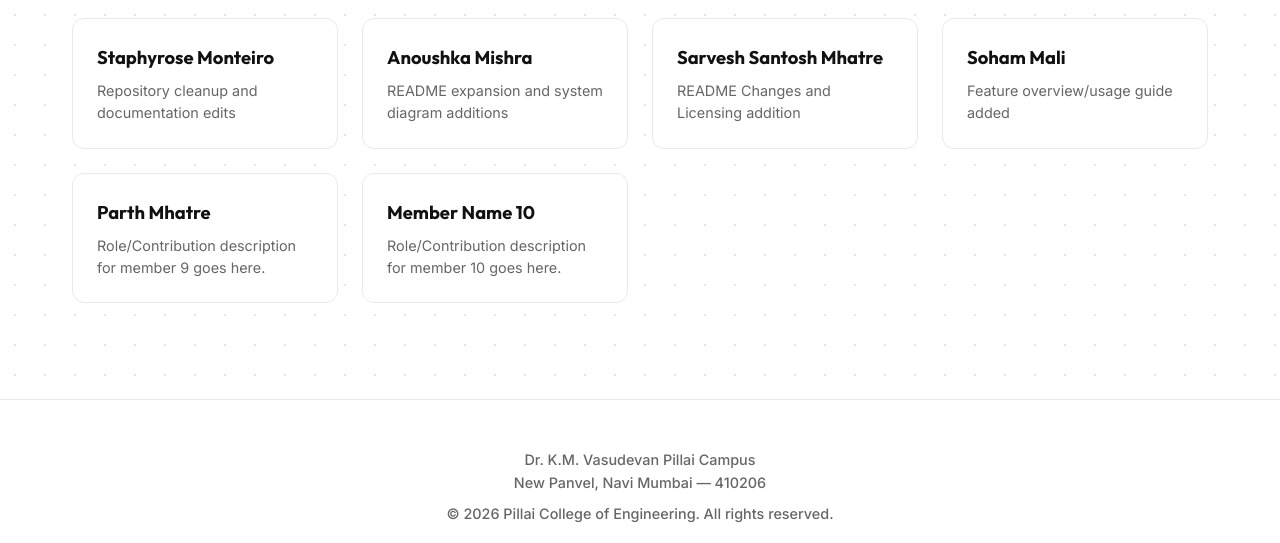
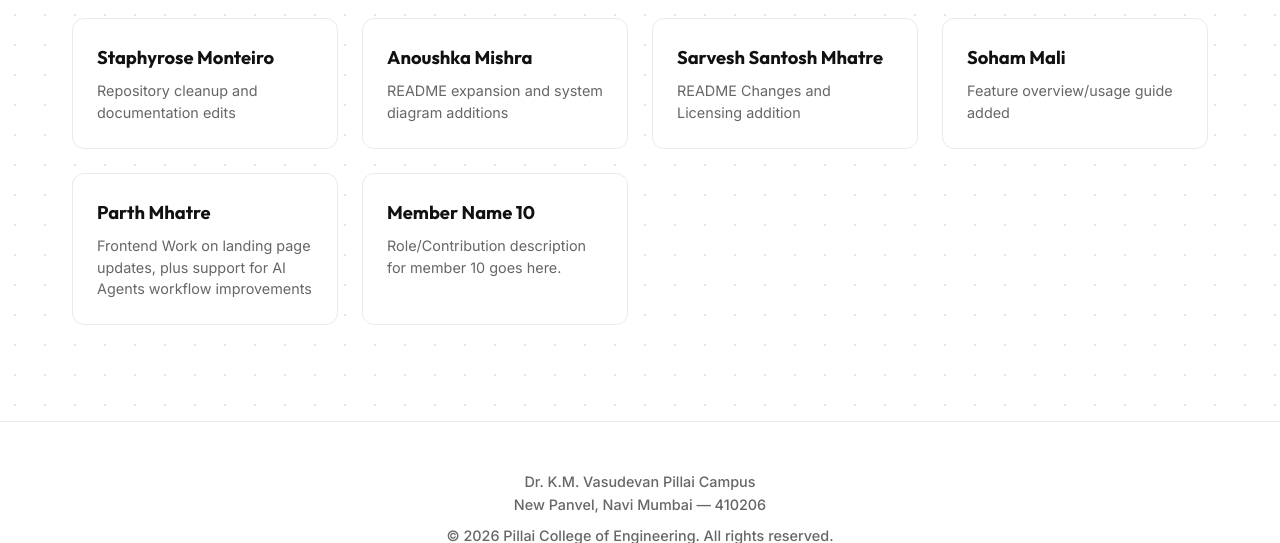
Before and after one commit to krishv24/attendx-copy2, a Python web app: template templates/landing.html in a window 1280 px wide. Shown: the part 2460-3003 px from the top of the page. Run offline with Jinja, Linux system fonts and the light colour scheme; the template is opened without the code that fills it, so the values that code supplies are empty.

Commit message:
Update contribution description for member 9

```diff
--- a/templates/landing.html
+++ b/templates/landing.html
@@ -542,7 +542,7 @@
             <div class="contrib-card">
 
                 <div class="contrib-name">Parth Mhatre</div>
-                <div class="contrib-text">Role/Contribution description for member 9 goes here.</div>
+                <div class="contrib-text">Frontend Work on landing page updates, plus support for AI Agents workflow improvements</div>
             </div>
             <!-- Member 10 -->
             <div class="contrib-card">
```
